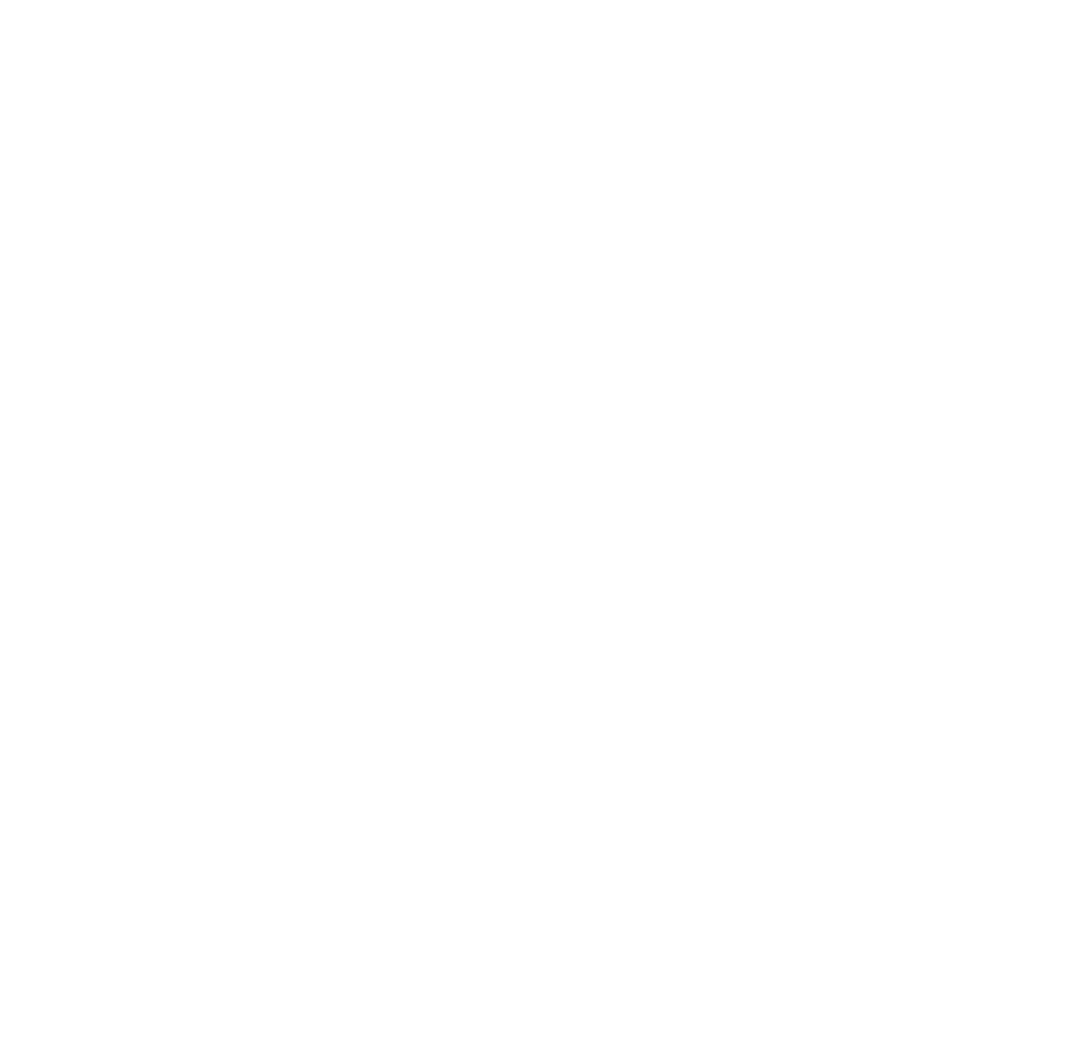
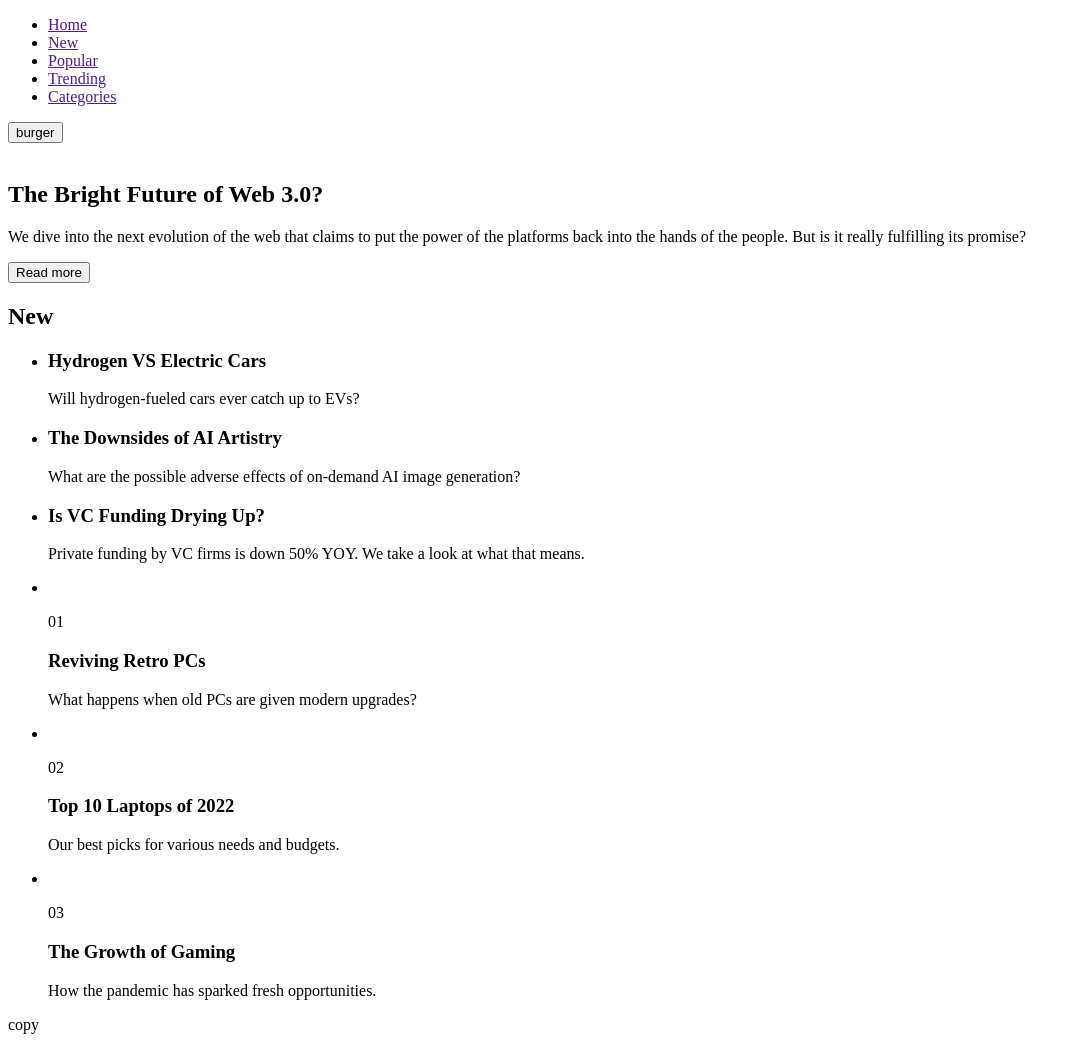
Before and after one commit to LenaM777/news-homepage, a plain HTML site: page index.html in a window 1280 px wide. Shown: the whole page, without its empty margins (0-1081 px from the left). Before the commit the page ends 800 px from the top, so only its background shows below. Drawn offline with Linux system fonts and the light colour scheme.

Commit message:
Add sections and classes index.html

```diff
--- a/index.html
+++ b/index.html
@@ -6,6 +6,122 @@
     <title>Document</title>
 </head>
 <body>
+    <div class="wrapper">
+        <header class="header">
+            <nav class="header__nav">
+                <a class="header__logo" href=""></a>
+                <ul class="header__menu">
+                    <li><a href="">Home</a></li>
+                    <li><a href="">New</a></li>
+                    <li><a href="">Popular</a></li>
+                    <li><a href="">Trending</a></li>
+                    <li><a href="">Categories</a></li>
+                </ul>
+                <button class="header__burger">burger</button>
+            </nav>
+        </header>
+        <main class="main">
+            <div class="container">
+                <section class="trending-section">
+                    <img class="trending-section__image" src="" alt="">
+                    <h1 class="trending-section__title">The Bright Future of Web 3.0?</h1>
+                    <p class="trending-section__text">We dive into the next evolution of the web that claims to put the power of the platforms back into the hands of the people.
+                        But is it really fulfilling its promise?</p>
+                    <button class="trending-section__button">Read more</button>
+                </section>
+                <section class="news-section">
+                    <h2 class="news-section__title">New</h2>
+                    <ul class="news-section__list news__list">
+                        <li class="news__item">
+                            <h3 class="news__title">Hydrogen VS Electric Cars</h3>
+                            <p class="news__text">Will hydrogen-fueled cars ever catch up to EVs?</p>
+                        </li>
+                        <li class="news__item">
+                            <h3 class="news__title">The Downsides of AI Artistry</h3>
+                            <p class="news__text">What are the possible adverse effects of on-demand AI image generation?</p>
+                        </li>
+                        <li class="news__item">
+                            <h3 class="news__title">Is VC Funding Drying Up?</h3>
+                            <p class="news__text">Private funding by VC firms is down 50% YOY. We take a look at what that means.</p>
+                        </li>
+                    </ul>
+                </section>
+                <section class="popular-section">
+                    <ul class="popular-section__list">
+                        <li>
+                            <article class="popular-card">
+                                <img class="popular-card__image" src="" alt="">
+                                <div class="popular-card__content">
+                                    <p class="popular-card__number">01</p>
+                                    <h3 class="popular-card__title">Reviving Retro PCs</h3>
+                                    <p class="popular-card__text">What happens when old PCs are given modern upgrades?</p>
+                                </div>
+                            </article>
+                        </li>
+                        <li>
+                            <article class="popular-card">
+                                <img class="popular-card__image" src="" alt="">
+                                <div class="popular-card__content">
+                                    <p class="popular-card__number">02</p>
+                                    <h3 class="popular-card__title">Top 10 Laptops of 2022</h3>
+                                    <p class="popular-card__text">Our best picks for various needs and budgets.</p>
+                                </div>
+                            </article>
+                        </li>
+                        <li>
+                            <article class="popular-card">
+                                <img class="popular-card__image" src="" alt="">
+                                <div class="popular-card__content">
+                                    <p class="popular-card__number">03</p>
+                                    <h3 class="popular-card__title">The Growth of Gaming</h3>
+                                    <p class="popular-card__text">How the pandemic has sparked fresh opportunities.</p>
+                                </div>
+                            </article>
+                        </li>
+                    </ul>
 
+                </section>
+            </div>
+        </main>
+        <footer class="footer">
+            <p>copy</p>
+        </footer>
+    </div>
 </body>
 </html>
+
+<!--Home
+  New
+  Popular
+  Trending
+  Categories
+
+  The Bright Future of Web 3.0?
+
+  We dive into the next evolution of the web that claims to put the power of the platforms back into the hands of the people.
+  But is it really fulfilling its promise?
+
+  Read more
+
+  New
+
+  Hydrogen VS Electric Cars
+  Will hydrogen-fueled cars ever catch up to EVs?
+
+  The Downsides of AI Artistry
+  What are the possible adverse effects of on-demand AI image generation?
+
+  Is VC Funding Drying Up?
+  Private funding by VC firms is down 50% YOY. We take a look at what that means.
+
+  01
+  Reviving Retro PCs
+  What happens when old PCs are given modern upgrades?
+
+  02
+  Top 10 Laptops of 2022
+  Our best picks for various needs and budgets.
+
+  03
+  The Growth of Gaming
+  How the pandemic has sparked fresh opportunities. -->
```
